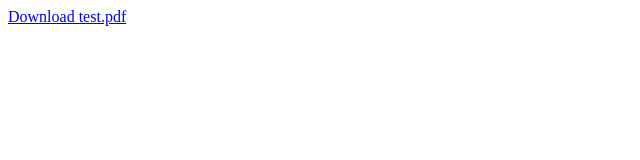
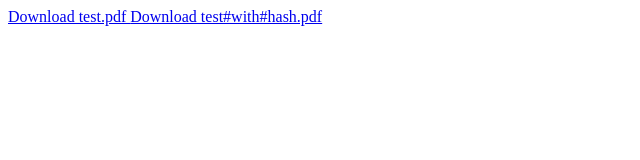
Before and after one commit to bionut/bionut.github.io, a plain HTML site: page download.html in a window 1280 px wide. Shown: the whole page, without its empty margins (0-640 px from the left). Drawn offline with Linux system fonts and the light colour scheme.

Commit message:
Update download.html

```diff
--- a/download.html
+++ b/download.html
@@ -34,6 +34,8 @@ limitations under the License.
 <div id="container">
 
  <a href="test.pdf" download> Download test.pdf </a>
+ <a href="test#with#hash.pdf" download> Download test#with#hash.pdf </a>
+
 </div>
 
 
```
